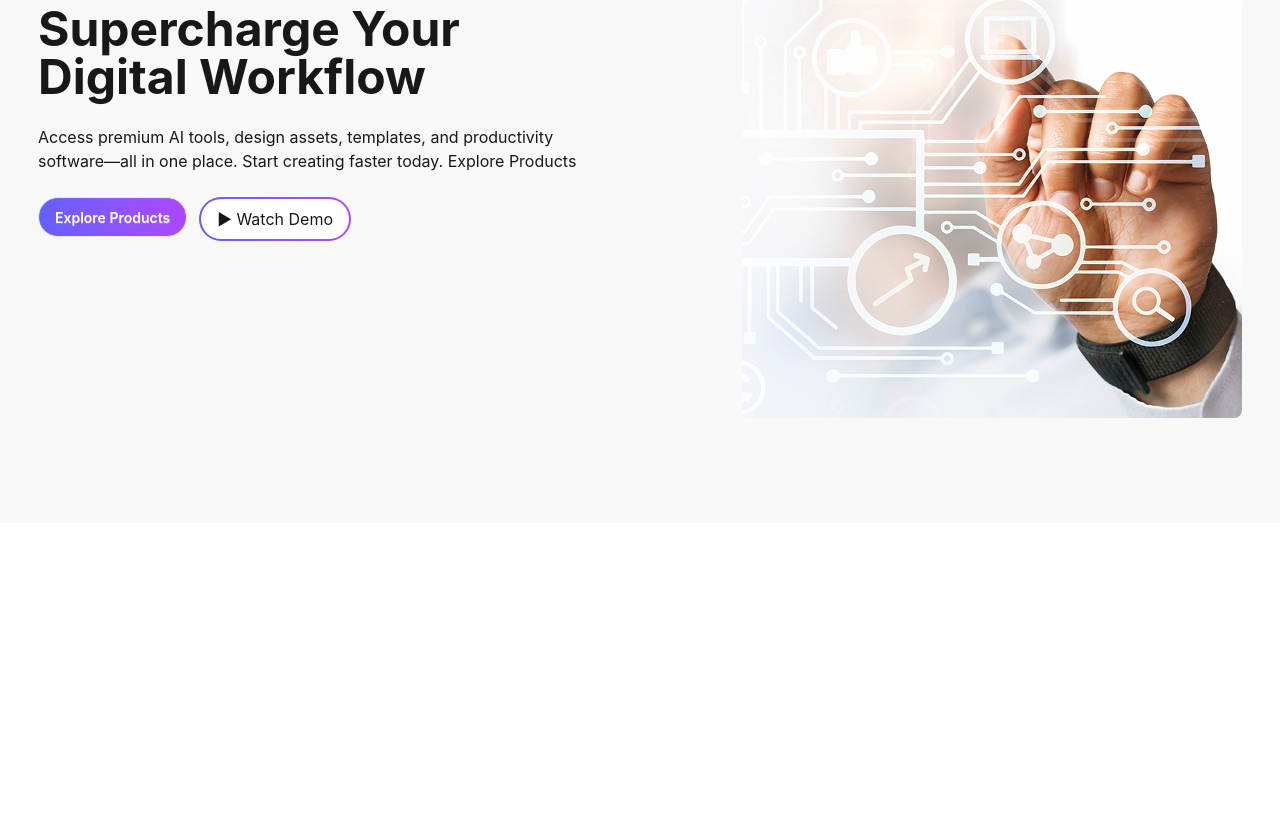
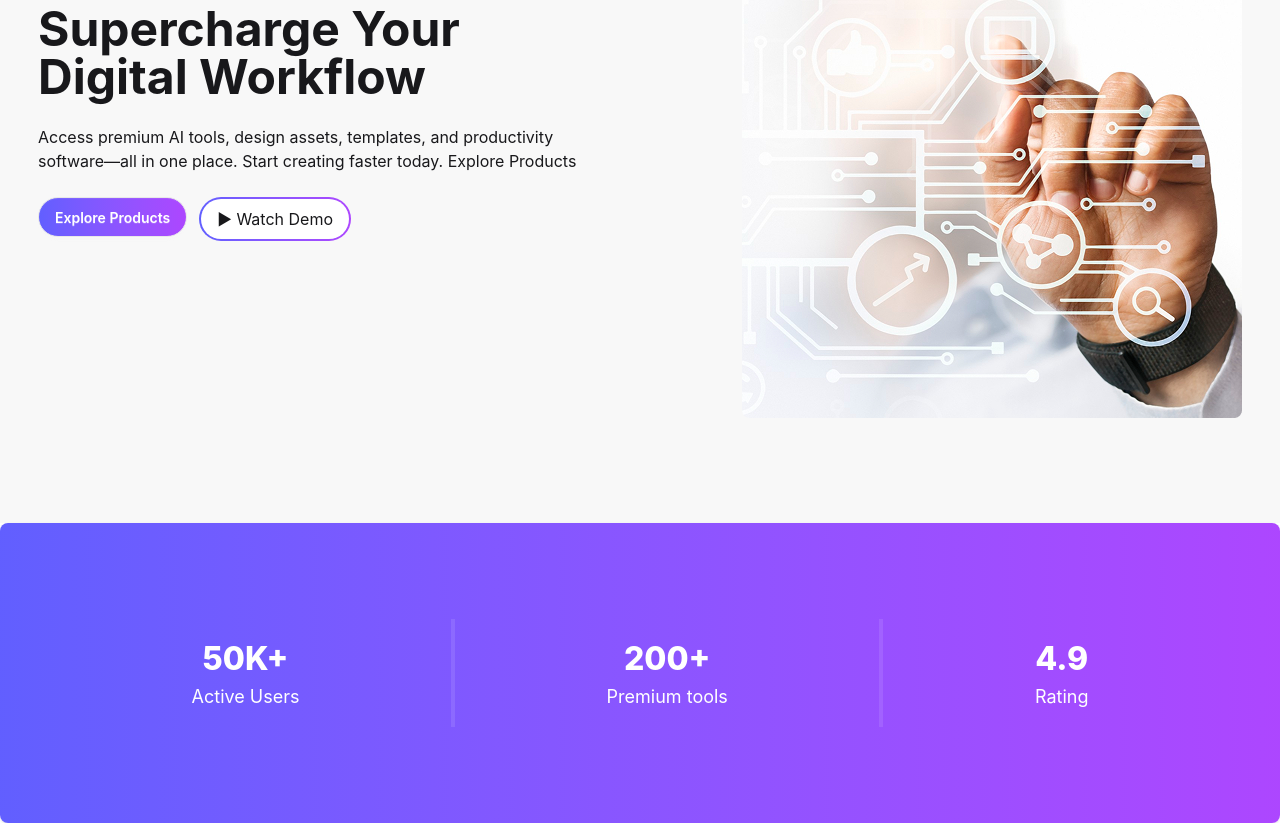
Before and after one commit to blitz-003/B13-A6-DigiTools-Platform, a React (Vite) app: page / in a window 1280 px wide. Shown: the part 342-1165 px from the top of the page. Before the commit the page ends 865 px from the top, so only its background shows below. Built offline with nearby package versions, Linux system fonts and the light colour scheme.

Commit message:
2nd commit. stat section done

```diff
--- a/src/App.jsx
+++ b/src/App.jsx
@@ -1,12 +1,14 @@
 import "./App.css";
 import Navbar from "./components/Navbar/Navbar";
-import Hero from "./components/Navbar/Hero/Hero";
+import Hero from "./components/Hero/Hero";
+import Statistics from "./components/Statistics/Statistics";
 
 function App() {
   return (
     <>
       <Navbar></Navbar>
       <Hero></Hero>
+      <Statistics></Statistics>
     </>
   );
 }
--- /dev/null
+++ b/src/components/Statistics/Statistics.jsx
@@ -0,0 +1,24 @@
+import React from "react";
+
+const Statistics = () => {
+  return (
+    <div className="stats stats-vertical lg:stats-horizontal shadow w-full text-center px-10 py-24 bg-linear-to-r from-indigo-500 to-purple-500 text-white">
+      <div className="stat border-r-4">
+        <div className="stat-value">50K+</div>
+        <div className="stat-desc text-lg text-white">Active Users</div>
+      </div>
+
+      <div className="stat border-r-4">
+        <div className="stat-value">200+</div>
+        <div className="stat-desc text-lg text-white">Premium tools</div>
+      </div>
+
+      <div className="stat">
+        <div className="stat-value">4.9</div>
+        <div className="stat-desc text-lg text-white">Rating</div>
+      </div>
+    </div>
+  );
+};
+
+export default Statistics;
```
Also changed, not shown: src/components/Hero/Hero.jsx (renamed from src/components/Navbar/Hero/Hero.jsx).
